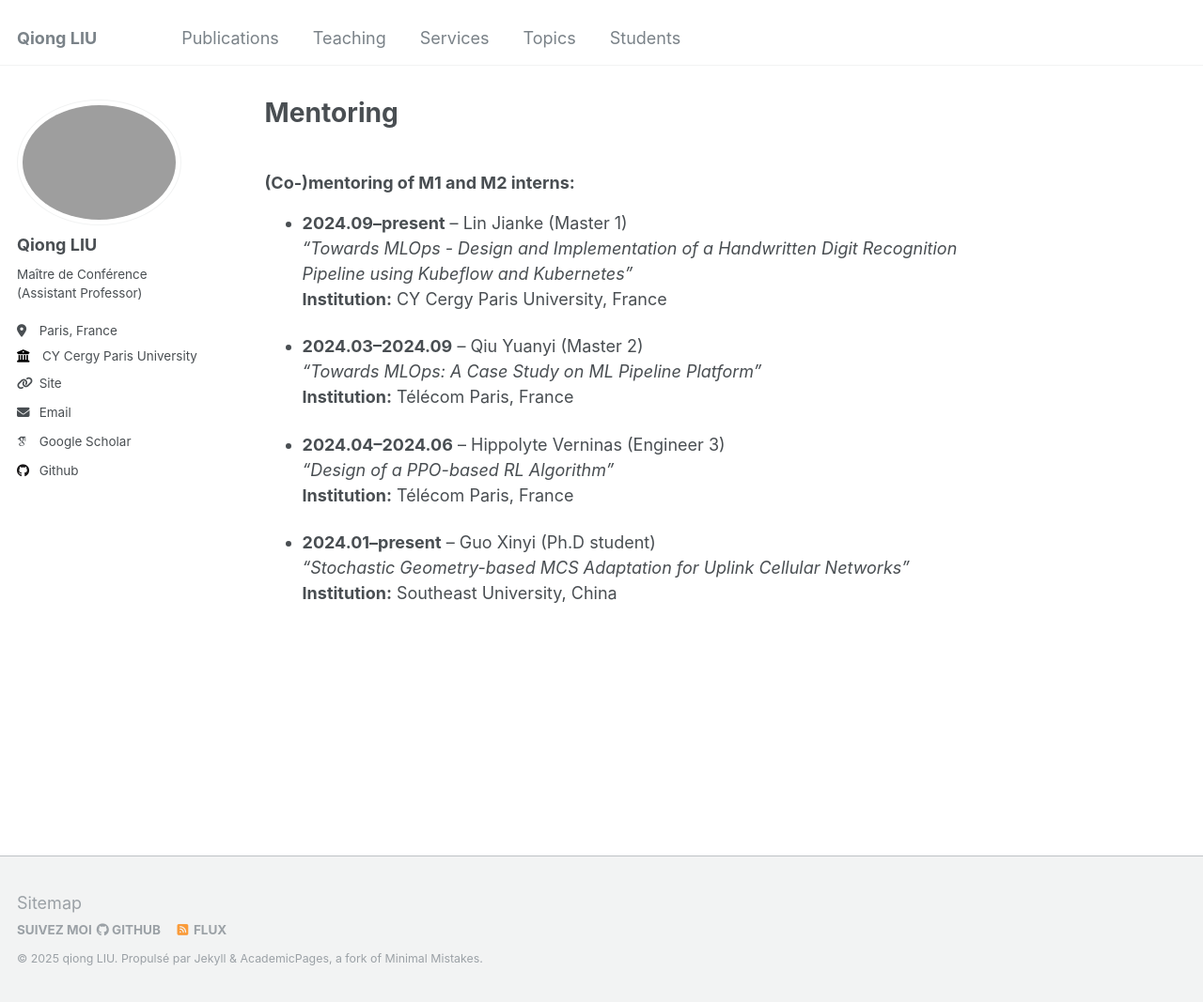
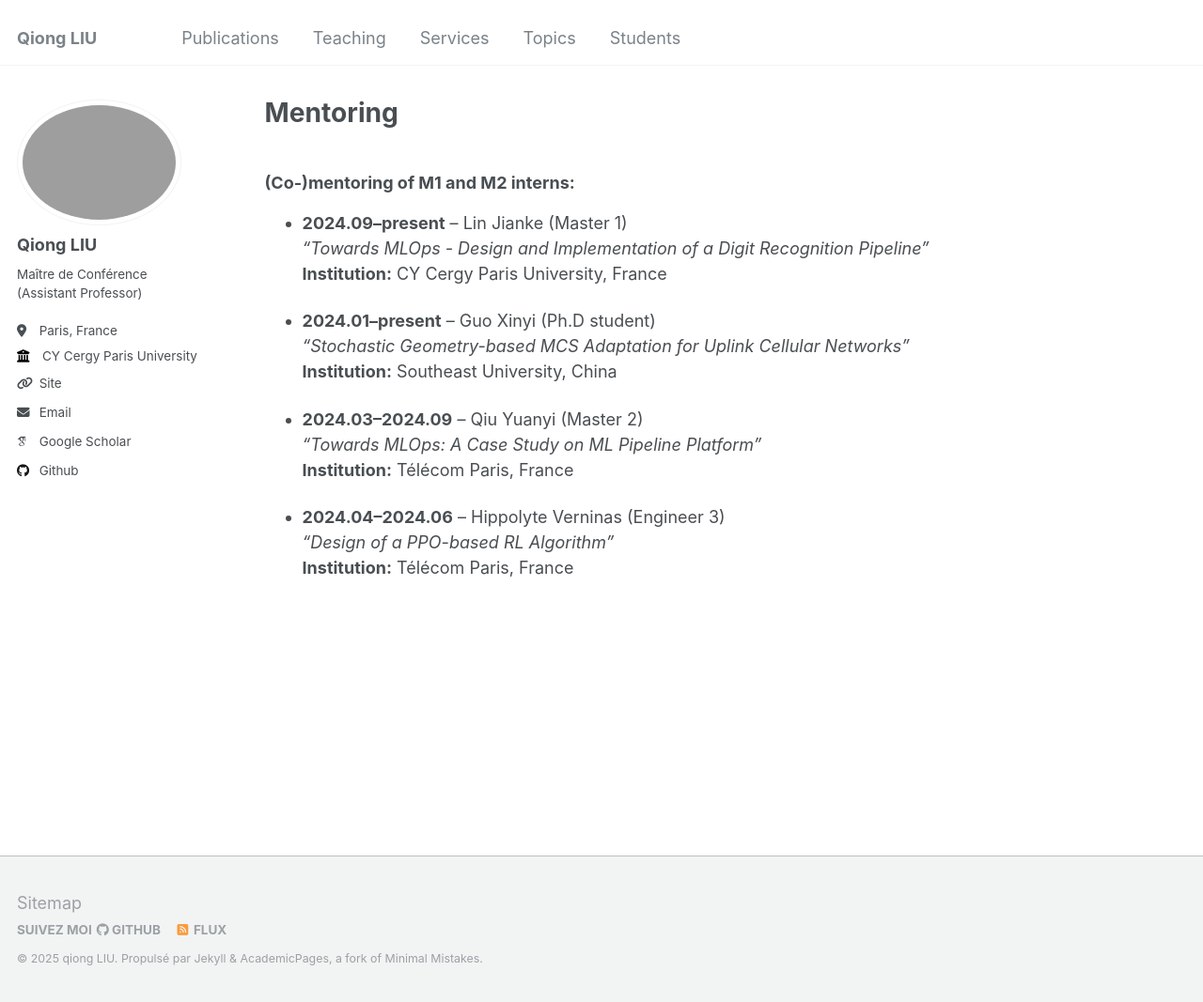
Before and after one commit to evesiphus/evesiphus.github.io, a Jekyll site: the page built from _pages/markdown.md, in a window 1280 px wide and 1067 px high. Shown: the whole window at 94% size. Built offline with Jekyll 4.4.1, drawn with Linux system fonts in a browser that asks for light colours; some web fonts are replaced; some of the changed lines change nothing that is shown.

Commit message:
Update markdown.md

```diff
--- a/_pages/markdown.md
+++ b/_pages/markdown.md
@@ -11,8 +11,12 @@ redirect_from:
 ### (Co-)mentoring of M1 and M2 interns:
 
 - **2024.09–present** – Lin Jianke (Master 1)
-  *"Towards MLOps - Design and Implementation of a Handwritten Digit Recognition Pipeline using Kubeflow and Kubernetes"*
+  *"Towards MLOps - Design and Implementation of a Digit Recognition Pipeline"*
   **Institution:** CY Cergy Paris University, France
+
+- **2024.01–present** – Guo Xinyi (Ph.D student)
+  *"Stochastic Geometry-based MCS Adaptation for Uplink Cellular Networks"*
+  **Institution:** Southeast University, China
 
 - **2024.03–2024.09** – Qiu Yuanyi (Master 2)
   *"Towards MLOps: A Case Study on ML Pipeline Platform"*
@@ -21,7 +25,3 @@ redirect_from:
 - **2024.04–2024.06** – Hippolyte Verninas (Engineer 3)
   *"Design of a PPO-based RL Algorithm"*
   **Institution:** Télécom Paris, France
-
-- **2024.01–present** – Guo Xinyi (Ph.D student)
-  *"Stochastic Geometry-based MCS Adaptation for Uplink Cellular Networks"*
-  **Institution:** Southeast University, China
```
